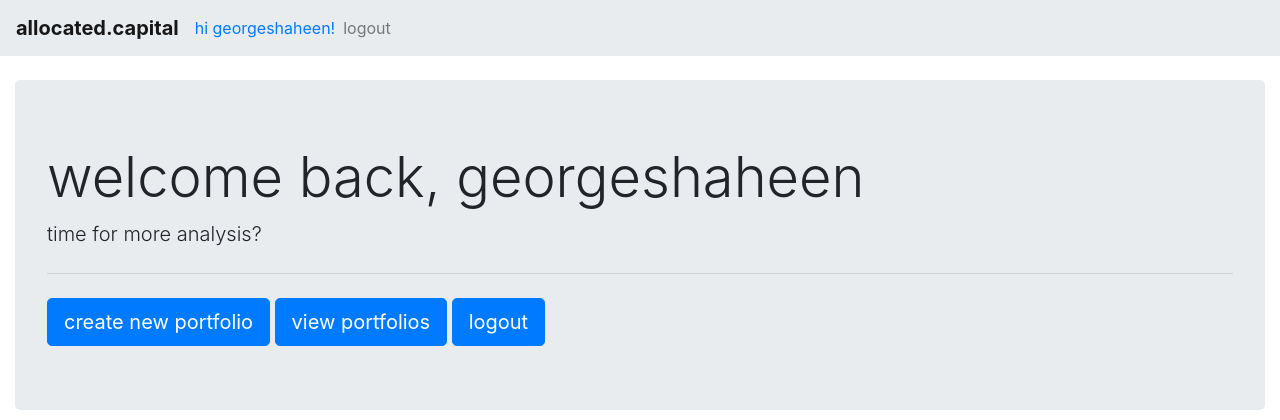
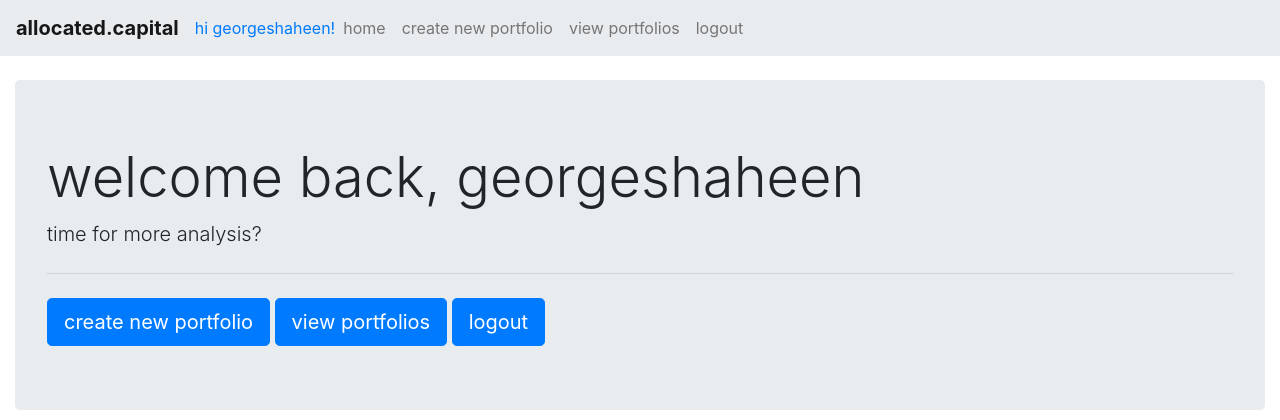
Before and after one commit to gshaheen/allocations, a Django app: page / in a window 1280 px wide. Shown: the top 420 px of the page. Run offline with Django 3.2, Linux system fonts and the light colour scheme; a user stored in the database is signed in; some libraries are stand-ins or nearby versions.

Commit message:
added create and view portfolios functionality

```diff
--- a/allocations/urls.py
+++ b/allocations/urls.py
@@ -23,4 +23,5 @@ urlpatterns = [
     path('accounts/', include('django.contrib.auth.urls')),
     path('signup/', views.signup, name='signup'),
     path('createportfolio/', views.createportfolio, name='createportfolio'),
+    path('viewallportfolios/', views.viewallportfolios, name='viewallportfolios'),
 ]
--- a/allocationsapp/templates/base.html
+++ b/allocationsapp/templates/base.html
@@ -24,10 +24,10 @@
         <span class="navbar-text text-primary">
           hi {{ user.username }}!
         </span>
-
-        <li class="nav-item">
-          <a class="nav-link" href="{% url 'logout' %}">logout </a>
-        </li>
+        <li class="nav-item"><a class="nav-link" href="{% url 'home' %}">home</a></li>
+        <li class="nav-item"><a class="nav-link" href="{% url 'createportfolio' %}">create new portfolio</a></li>
+        <li class="nav-item"><a class="nav-link" href="{% url 'viewallportfolios' %}">view portfolios</a></li>
+        <li class="nav-item"><a class="nav-link" href="{% url 'logout' %}">logout</a></li>
 
         {% else %}
         <li class="nav-item">
--- a/allocationsapp/templates/home.html
+++ b/allocationsapp/templates/home.html
@@ -9,8 +9,8 @@
     <h1 class="display-4">welcome back, {{ user.username }}</h1>
     <p class="lead">time for more analysis?</p>
     <hr class="my-4">
-    <a class="btn btn-primary btn-lg" href="#" role="button">create new portfolio</a>
-    <a class="btn btn-primary btn-lg" href="#" role="button">view portfolios</a>
+    <a class="btn btn-primary btn-lg" href="{% url 'createportfolio' %}" role="button">create new portfolio</a>
+    <a class="btn btn-primary btn-lg" href="{% url 'viewallportfolios' %}" role="button">view portfolios</a>
     <a class="btn btn-primary btn-lg" href="{% url 'logout' %}" role="button">logout</a>
   </div>
 
--- a/allocationsapp/views.py
+++ b/allocationsapp/views.py
@@ -2,6 +2,8 @@ from django.shortcuts import render, redirect
 from django.contrib.auth.forms import UserCreationForm
 from django.contrib.auth import login, authenticate
 from django.contrib.auth.decorators import login_required
+from .models import Portfolio
+from .forms import CreatePortfolioForm
 
 def home(request):
     return render(request, 'home.html')
@@ -22,4 +24,19 @@ def signup(request):
 
 @login_required
 def createportfolio(request):
-    pass
+    if request.method == 'GET':
+        return render(request, 'createportfolio.html', {'form':CreatePortfolioForm()})
+    else:
+        try:
+            form = CreatePortfolioForm(request.POST)
+            newPortfolio = form.save(commit=False)
+            newPortfolio.user = request.user
+            newPortfolio.save()
+            return redirect('home')
+        except ValueError:
+            return render(request, 'createportfolio.html', {'form':CreatePortfolioForm(), 'error':'bad data passed. try again!'})
+
+@login_required
+def viewallportfolios(request):
+    portfolios = Portfolio.objects.filter(user=request.user)
+    return render(request, 'viewallportfolios.html', {'portfolios':portfolios})
```
Also changed, not shown: allocationsapp/forms.py (added, +7 -0 lines), allocationsapp/templates/createportfolio.html (added, +14 -0 lines), allocationsapp/templates/viewallportfolios.html (added, +22 -0 lines), db.sqlite3.
